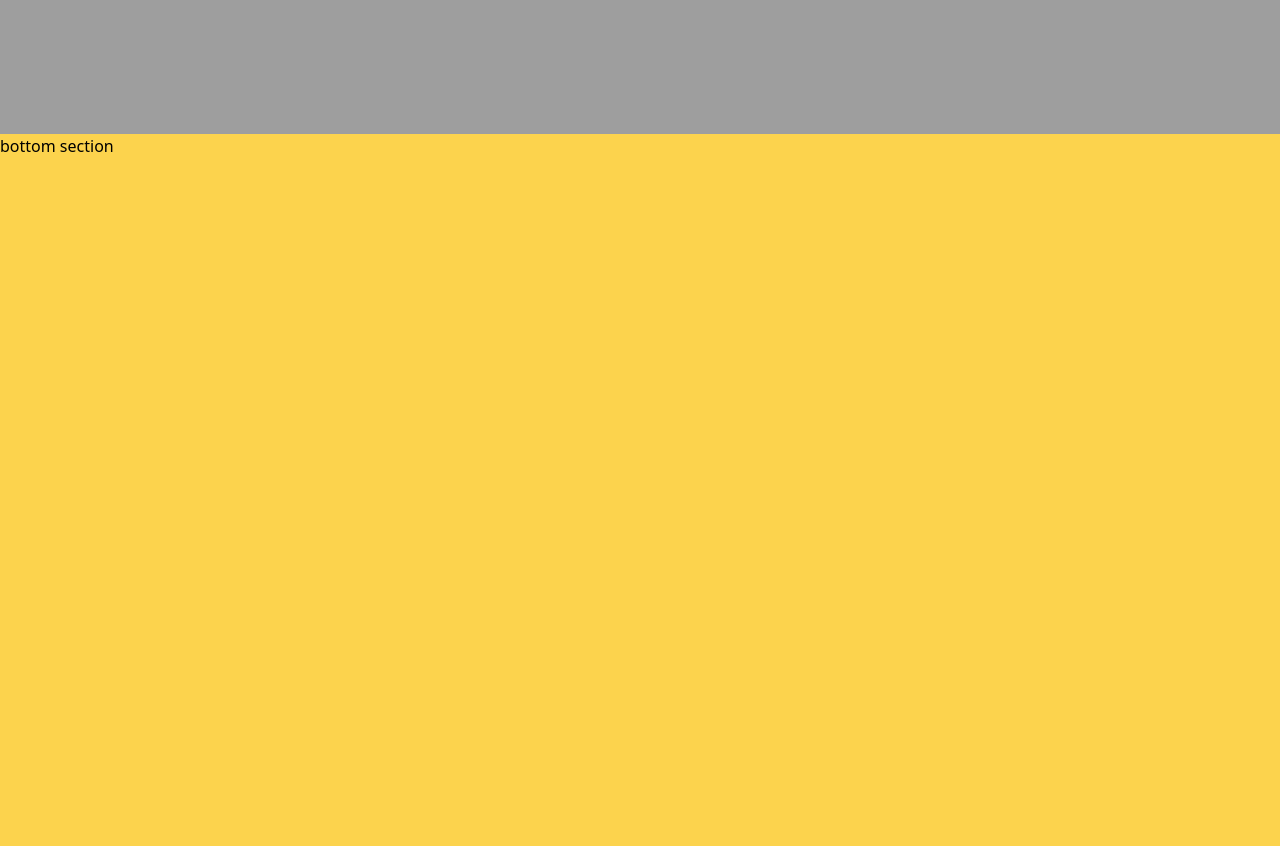
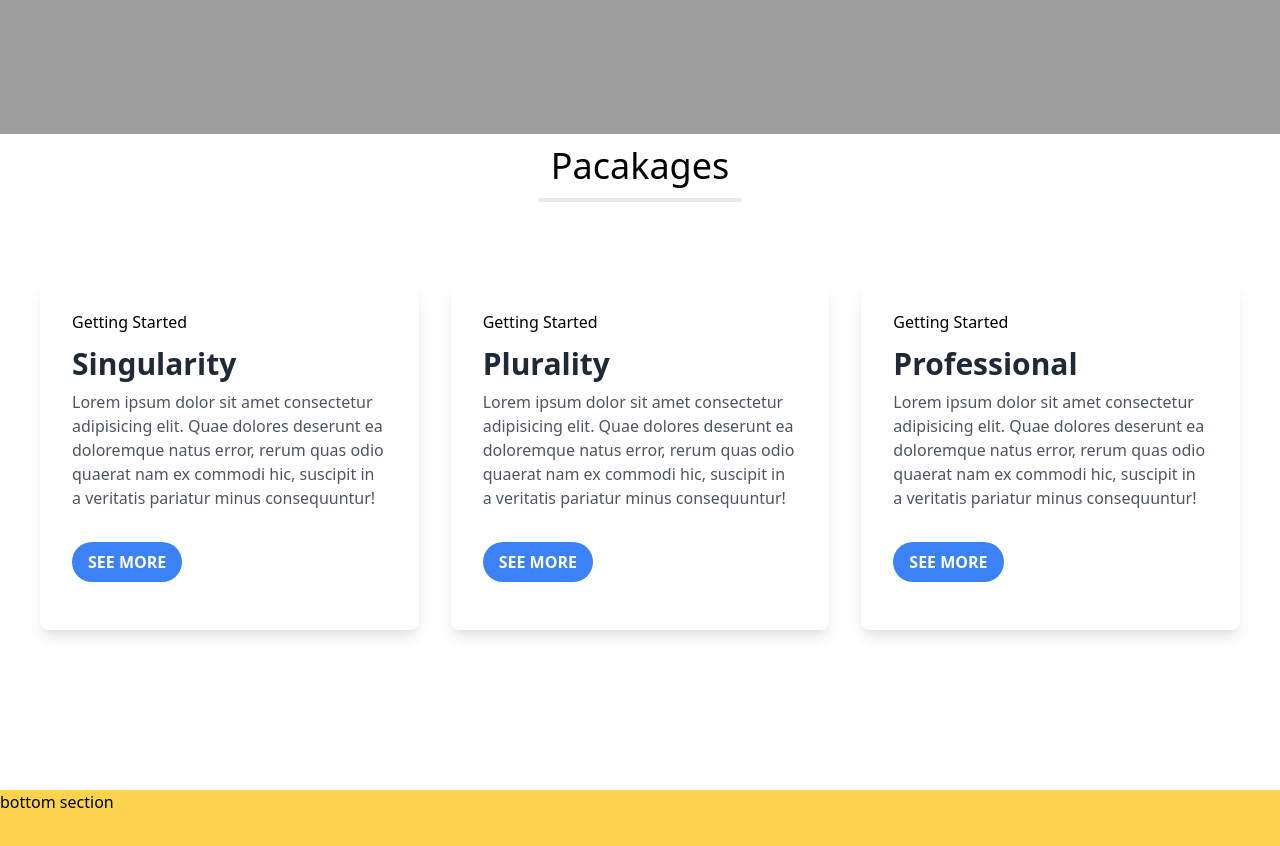
Before and after one commit to aistiak/eva-react, a React (Create React App) app in the folder my-app/: page / in a window 1280 px wide. Shown: the part 1260-2106 px from the top of the page. Built offline with nearby package versions, Linux system fonts and the light colour scheme.

Commit message:
mid section added

```diff
--- a/my-app/src/App.tsx
+++ b/my-app/src/App.tsx
@@ -9,6 +9,7 @@ function App() {
   return (
     <div className="App">
       <Top/>
+      <Mid/>
       <Bottom/>
     </div>
   );
--- a/my-app/src/components/Mid.tsx
+++ b/my-app/src/components/Mid.tsx
@@ -1,10 +1,35 @@
-
-
-
 export default function Mid() {
-    return (
-        <div>
-            Mid section
-        </div>
-    )
+  const items = [...Array(3).fill(1)];
+  return (
+    <div className="bg-white-300 h-auto flex flex-col justify-around items-center mb-20 mx-10">
+      <div className="border-b-4 border-grey text-4xl p-3">Pacakages</div>
+      <div className="flex flex-col lg:flex-row  lg:space-x-8">
+        {['Singularity','Plurality','Professional'].map((v, i) => (
+          <>
+            <div className="lg:max-w-md py-4 px-8 bg-white shadow-lg rounded-lg my-20">
+                <div className="py-3">
+                    <p>Getting Started</p>
+                </div>
+                <div>
+                    <h2 className="text-gray-800 text-3xl font-semibold">
+                     {v}
+                    </h2>
+                    <p className="mt-2 text-gray-600">
+                    Lorem ipsum dolor sit amet consectetur adipisicing elit. Quae
+                    dolores deserunt ea doloremque natus error, rerum quas odio
+                    quaerat nam ex commodi hic, suscipit in a veritatis pariatur
+                    minus consequuntur!
+                    </p>
+                </div>
+                <div className="flex  mt-8 mb-8">
+                    <button className="bg-blue-500 hover:bg-blue-700 text-white font-bold py-2 px-4 rounded-full">
+                        SEE MORE
+                    </button>
+                </div>
+            </div>
+          </>
+        ))}
+      </div>
+    </div>
+  );
 }
```
